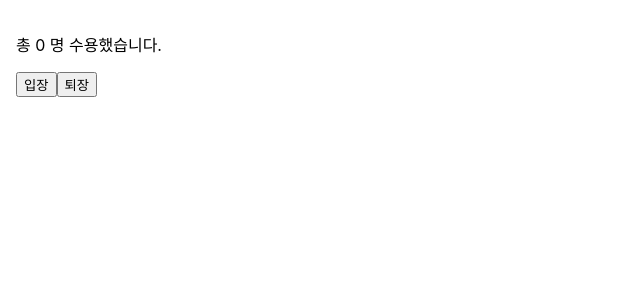
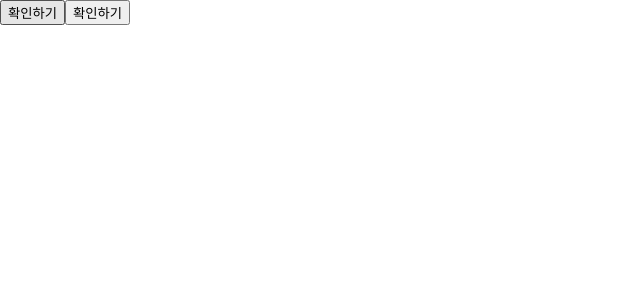
Before and after one commit to drather/react-study, a React (Create React App) app: page / in a window 1280 px wide. Shown: the top 300 px of the page, without its empty margins (0-640 px from the left). Built offline with nearby package versions, Linux system fonts and the light colour scheme.

Commit message:
ch08: event handling

```diff
--- /dev/null
+++ b/src/ch08/ConfirmButtonClass.jsx
@@ -0,0 +1,43 @@
+import React from "react";
+
+class ConfirmButton extends React.Component {
+    constructor(props) {
+        super(props);
+
+        this.state = {
+            isConfirmed: false,
+        };
+
+        // 클래스 component - bind 방식
+        // this.handleConfirm = this.handleConfirm.bind(this);
+
+    }
+
+    // 클래스 component - bind 방식
+    // handleConfirm() {
+    //     this.setState( (prevState ) => ( {
+    //         isConfirmed: !prevState.isConfirmed,
+    //     }));
+    // }
+
+    // ArrowFunction 방식
+    handlerConfirm = () => {
+        this.setState((prevState) => ({
+            isConfirmed: !prevState.isConfirmed,
+        }));
+    }
+
+    render() {
+        return (
+            <button
+                onClick={this.handleConfirm}
+                disabled={this.state.isConfirmed}
+            >
+                {this.state.isConfirmed ? "확인됨" : "확인하기"}
+            </button>
+        );
+    }
+
+}
+
+export default ConfirmButton;
--- /dev/null
+++ b/src/ch08/ConfirmButtonFunction.jsx
@@ -0,0 +1,17 @@
+import React, { useState } from "react";
+
+function ConfirmButtonFunction(props) {
+    const [isConfirmed, setIsConfirmed] = useState(false);
+
+    const handleConfirm = () => {
+        setIsConfirmed((prevIsConfirmed) => !prevIsConfirmed);
+    };
+
+    return (
+        <button onClick={handleConfirm} disabled={isConfirmed}>
+            {isConfirmed ? "확인됨": "확인하기"}
+        </button>
+    );
+}
+
+export default ConfirmButtonFunction;
--- a/src/index.js
+++ b/src/index.js
@@ -12,6 +12,9 @@
 import NotificationList from './ch06/NotificationList'
 
 import Accomodate from './ch07/Accomodate'
+
+import ConfirmButtonClass from './ch08/ConfirmButtonClass';
+import ConfirmButtonFunction from './ch08/ConfirmButtonFunction';
 
 // ch04
 // setInterval(() => {
@@ -41,12 +44,28 @@
 // );
 
 
+// ch08
+// ReactDOM.render(
+//   <React.StrictMode>
+//     <Accomodate />
+//   </React.StrictMode>,
+//   document.getElementById('root')
+// );
+
+// ReactDOM.render(
+//   <React.StrictMode>
+//     <Accomodate />
+//   </React.StrictMode>,
+//   document.getElementById('root')
+// );
+
 ReactDOM.render(
   <React.StrictMode>
-    <Accomodate />
+    <ConfirmButtonClass />
+    <ConfirmButtonFunction />
   </React.StrictMode>,
   document.getElementById('root')
-);
+)
 
 // If you want to start measuring performance in your app, pass a function
 // to log results (for example: reportWebVitals(console.log))
```
